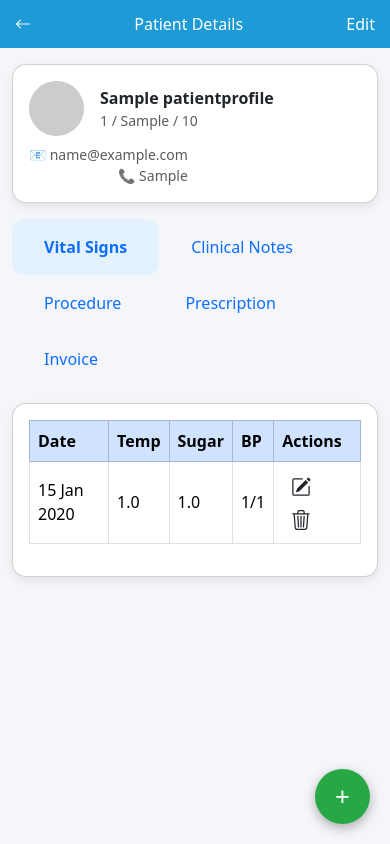
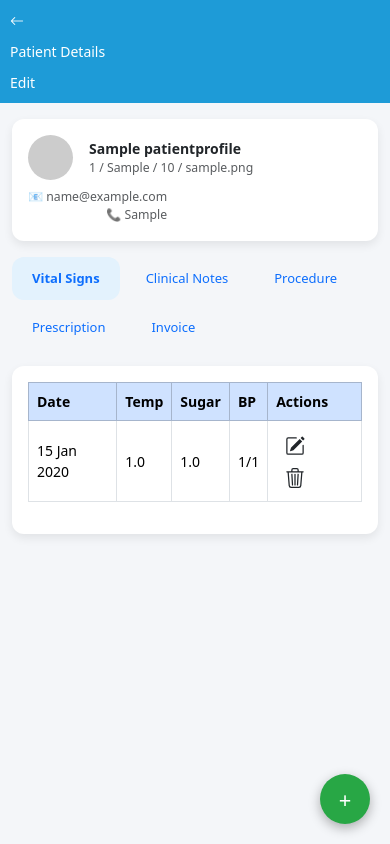
Before and after one commit to anandhukb05/crown_royal, a Django app: page /patients/view/1/ in a window 390 px wide. Run offline with Django 5.2, Linux system fonts and the light colour scheme; tables that the repository leaves empty hold one stand-in row (values such as "Sample post").

Commit message:
patients responsive page

```diff
--- a/apps/patients/models.py
+++ b/apps/patients/models.py
@@ -15,7 +15,7 @@ class PatientProfile(models.Model):
     state = models.CharField(max_length=50)
     address = models.CharField(max_length=250)
     pincode = models.CharField(max_length=20)
-    image_path = models.CharField(max_length=50)
+    image_path = models.CharField(max_length=200)
 
 
 class Vital(models.Model):
@@ -49,10 +49,10 @@ class PatientProcedure(models.Model):
     procedure = models.ForeignKey(Procedures, on_delete=models.CASCADE)
     quantity = models.IntegerField(default=0)
     price = models.FloatField(default=0)
-    # total = models.FloatField()
     notes = models.TextField(blank=True, null=True)
     discount_type = models.CharField(max_length=15)
     discount = models.FloatField(default=0)
+    total = models.FloatField(default=0)
     status = models.CharField(max_length=30)
     created_at = models.DateTimeField(auto_now_add=True)
     updated_at = models.DateTimeField(null=True, blank=True)
--- a/apps/patients/templates/profile_view.html
+++ b/apps/patients/templates/profile_view.html
@@ -9,37 +9,175 @@
 <link href="https://cdn.jsdelivr.net/npm/bootstrap-icons/font/bootstrap-icons.css" rel="stylesheet">
 
 <style>
-body { background:#f4f6f9; }
+
+body{
+    background:#f4f6f9;
+    font-size:15px;
+}
+
+/* Top bar */
+
 .top-bar{
-    background:#1e9bd7;color:#fff;padding:12px 15px;
-    display:flex;justify-content:space-between;align-items:center;
+    background:#1e9bd7;
+    color:#fff;
+    padding:12px 15px;
+    display:flex;
+    justify-content:space-between;
+    align-items:center;
+    flex-wrap:wrap;
+    gap:10px;
 }
-.card-custom{border-radius:14px;box-shadow:0 4px 10px rgba(0,0,0,.08);}
-.profile-img{width:55px;height:55px;border-radius:50%;background:#ccc;}
-.nav-pills .nav-link{border-radius:12px;}
-.nav-pills .nav-link.active{background:#e3f2fd;color:#1e9bd7;font-weight:600;}
-.no-data{text-align:center;padding:60px;color:#6c757d;}
+
+.top-bar h5{
+    margin:0;
+    font-size:18px;
+}
+
+/* Cards */
+
+.card-custom{
+    border-radius:14px;
+    box-shadow:0 4px 10px rgba(0,0,0,.08);
+    border:none;
+}
+
+/* Profile */
+
+.profile-img{
+    width:55px;
+    height:55px;
+    border-radius:50%;
+    background:#ccc;
+    flex-shrink:0;
+}
+
+/* Tabs */
+
+.nav-pills{
+    flex-wrap:wrap;
+    gap:6px;
+}
+
+.nav-pills .nav-link{
+    border-radius:12px;
+    font-size:14px;
+}
+
+.nav-pills .nav-link.active{
+    background:#e3f2fd;
+    color:#1e9bd7;
+    font-weight:600;
+}
+
+/* No Data */
+
+.no-data{
+    text-align:center;
+    padding:60px 10px;
+    color:#6c757d;
+}
+
+/* Floating Button */
+
 .fab{
-    position:fixed;bottom:20px;right:20px;
-    width:55px;height:55px;border-radius:50%;
-    background:#28a745;color:#fff;font-size:26px;
-    display:flex;align-items:center;justify-content:center;
-    box-shadow:0 4px 12px rgba(0,0,0,.3);cursor:pointer;
+    position:fixed;
+    bottom:20px;
+    right:20px;
+    width:55px;
+    height:55px;
+    border-radius:50%;
+    background:#28a745;
+    color:#fff;
+    font-size:26px;
+    display:flex;
+    align-items:center;
+    justify-content:center;
+    box-shadow:0 4px 12px rgba(0,0,0,.3);
+    cursor:pointer;
+    z-index:999;
 }
-.modal input,.modal textarea,.modal select{
+
+/* Modal inputs */
+
+.modal input,
+.modal textarea,
+.modal select{
     border-radius:10px;
 }
 
-.tab-content-box {
-    display: none;
+/* Custom Tabs */
+
+.tab-content-box{
+    display:none;
 }
 
-.tab-content-box.active {
-    display: block;
+.tab-content-box.active{
+    display:block;
+}
+
+/* Tablet */
+
+@media (max-width:991px){
+
+    .top-bar{
+        flex-direction:column;
+        align-items:flex-start;
+    }
+
+    .profile-img{
+        width:50px;
+        height:50px;
+    }
+
+}
+
+/* Mobile */
+
+@media (max-width:576px){
+
+    body{
+        font-size:14px;
+    }
+
+    .top-bar{
+        padding:10px;
+    }
+
+    .top-bar h5{
+        font-size:16px;
+    }
+
+    .profile-img{
+        width:45px;
+        height:45px;
+    }
+
+    .nav-pills .nav-link{
+        font-size:13px;
+        padding:6px 10px;
+    }
+
+    .fab{
+        width:50px;
+        height:50px;
+        font-size:22px;
+    }
+
+    .card-custom{
+        border-radius:12px;
+    }
+
+}
+
+/* Prevent overflow on mobile */
+
+.table-responsive{
+    overflow-x:auto;
 }
 
 </style>
 </head>
+
 <body>
 
 <!-- HEADER -->
@@ -57,7 +195,9 @@ body { background:#f4f6f9; }
 
         <!-- Left: Profile + Basic Info -->
         <div class="d-flex align-items-center">
-            <div class="profile-img"></div>
+            <div class="profile-img">
+                <img src="{{ profile.image_path.url }}" class="profile-photo">
+            </div>
 
             <div class="ms-3">
 
@@ -65,7 +205,7 @@ body { background:#f4f6f9; }
 
                 <div class="d-flex flex-wrap gap-2">
                     <small class="text-muted">
-                        {{profile.patient_id}} / {{profile.gender}} / {{profile.age}}
+                        {{profile.patient_id}} / {{profile.gender}} / {{profile.age}} / {{ profile.image_path }}
                     </small>
                 </div>
             </div>
@@ -232,6 +372,7 @@ body { background:#f4f6f9; }
 
     <!-- Procedure -->
     <div class="tab-content-box" id="tab-procedure">
+        <div class="table-responsive">
             <table class="table table-bordered table-hover align-middle">
                 <thead class="table-primary">
                     <tr>
@@ -240,7 +381,8 @@ body { background:#f4f6f9; }
                         <th class="col-sm-2">Quantity</th>
                         <th class="col-sm-2">Discount Type</th>
                         <th class="col-sm-2">Discount</th>
-                    <th class="d-none d-md-table-cell col-sm-8">Notes</th>
+                        <th class="col-sm-2">Total</th>
+                        <th class="col-sm-2">Notes</th>
                         <th class="col-sm-2">Date</th>
                         <th class="col-sm-2">Time</th>
                         <th>Actions</th>
@@ -254,6 +396,7 @@ body { background:#f4f6f9; }
                             <td>{{ p.quantity }}</td>
                             <td>{{ p.discount_type }}</td>
                             <td>{{ p.discount }}</td>
+                            <td>{{ p.total }}</td>
                             <td>{{ p.notes }}</td>
 
                             <td>{{ p.created_at|date:"d M Y" }}</td>
@@ -287,6 +430,7 @@ body { background:#f4f6f9; }
                     {% endfor %}
                 </tbody>
             </table>
+        </div>
     </div>
 
     <!-- Prescription -->
--- a/apps/patients/views.py
+++ b/apps/patients/views.py
@@ -16,6 +16,7 @@ def create_patient(request):
     if request.method == "POST":
         form = PatientProfileForm(request.POST)
         image_file = request.FILES.get("image_file")
+        print("----- imag_file----", image_file)
         if form.is_valid():
             # 1️⃣ Save patient first (to get primary key)
             patient = form.save(commit=False)
@@ -36,7 +37,8 @@ def create_patient(request):
                         f.write(chunk)
 
                 # 3️⃣ Save folder name or relative path in DB
-                patient.image_path = f"patients/photo_{str(patient.patient_id)}.png"
+                print("---- image_full_path -----", image_full_path)
+                patient.image_path =  f"patients/{str(patient.patient_id)}/photo_{str(patient.patient_id)}.png"
                 patient.save()
 
             messages.success(request, "Patient profile created successfully.")
@@ -204,14 +206,21 @@ def patient_procedure_edit(request, pk):
     procedure = get_object_or_404(PatientProcedure, pk=pk)
 
     if request.method == "POST":
-        fields = [
-            "procedure", "notes", "quantity", "price", "discount", "discount_type", "status", "total"
-        ]
-        for field in fields:
-            setattr(procedure, field, request.POST.get(field) or None)
+
+        procedure.procedure_id = request.POST.get("procedure_id")
+
+        for field in ("notes", "quantity",
+                      "price", "discount", "discount_type", "status", "total"):
+            value = request.POST.get(field)
+            if value:
+                setattr(procedure, field, value)
 
         procedure.save()
-        return redirect(f"{reverse('patient_profile', kwargs={'pk': procedure.patient.patient_id})}#tab-procedure")
+
+        return redirect(
+            f"{reverse('patient_profile', kwargs={'pk': procedure.patient.patient_id})}#tab-procedure"
+        )
+
 
 def patient_procedure_delete(request, pk):
     procedure = get_object_or_404(PatientProcedure, pk=pk)
```
Also changed, not shown: apps/patients/templates/patients_view.html (+96 -36 lines), apps/patients/templates/procedure/edit.html (+77 -19 lines), apps/patients/migrations/0009_patientprocedure_total.py (added), media/patients/6/photo_6.png (deleted). Lines whose indentation alone changed are shown as unchanged.
